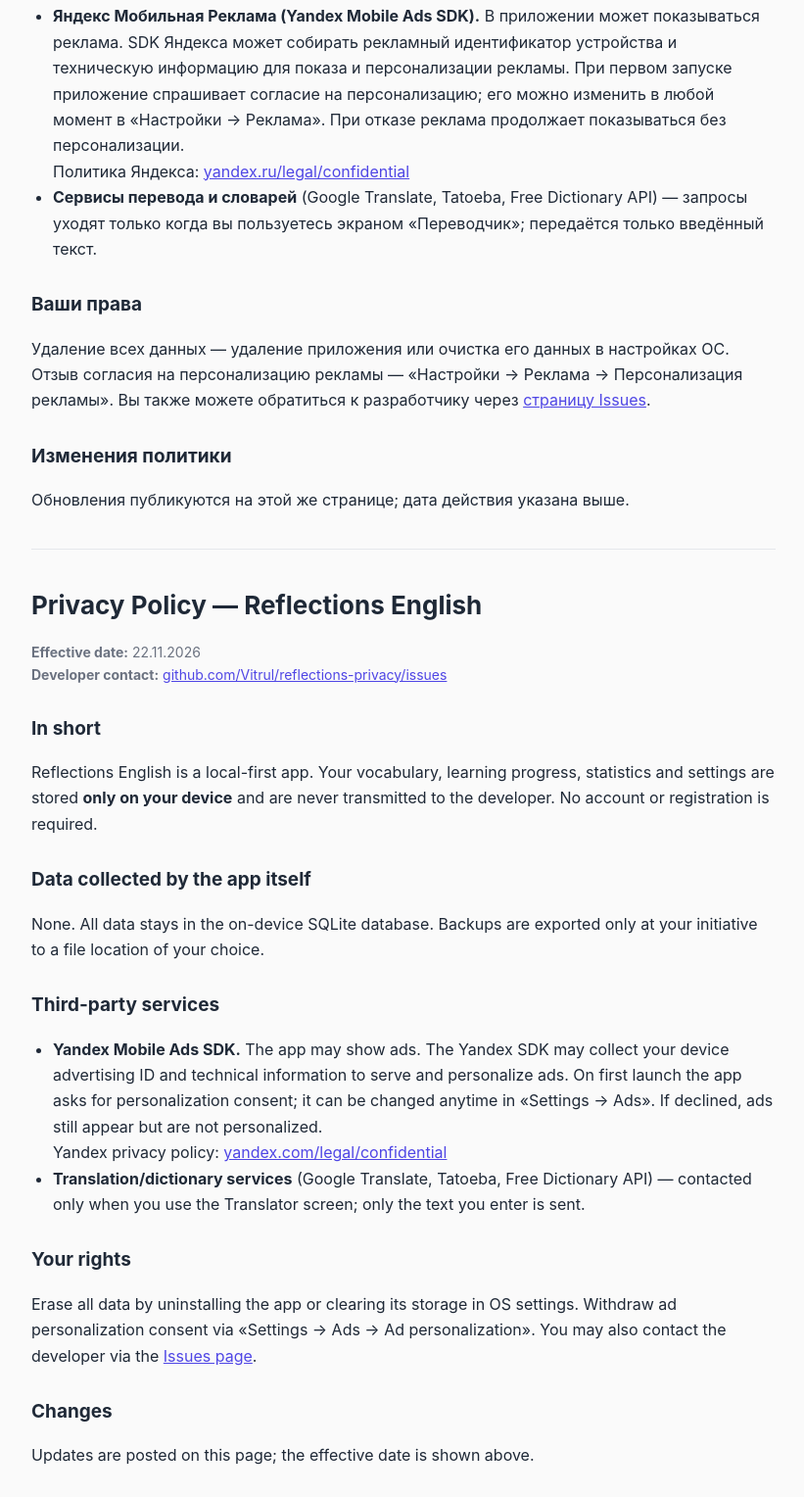
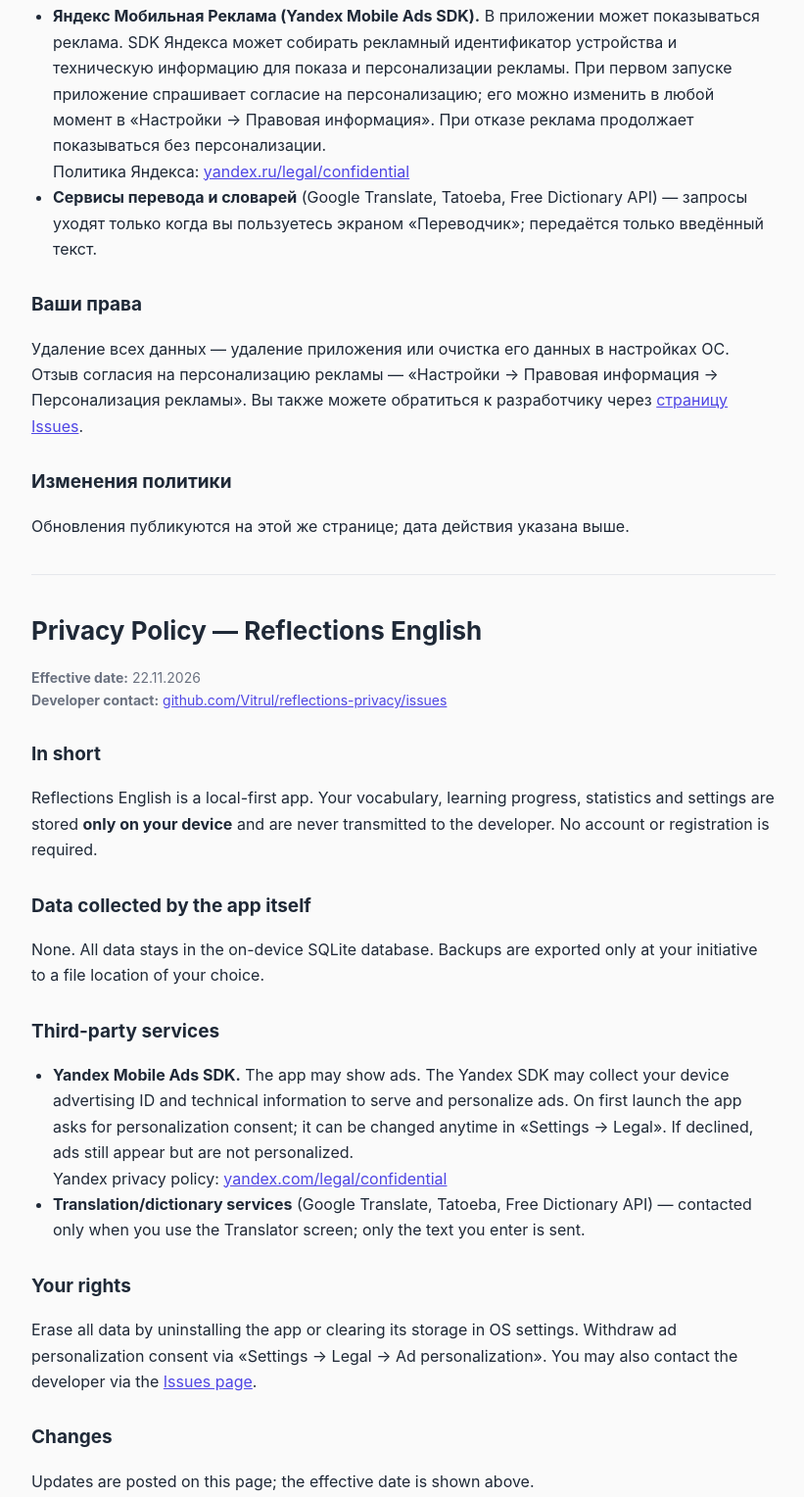
Before and after one commit to Vitrul/reflections-privacy, a plain HTML site: page index.html in a window 1280 px wide. Shown: the part 516-2044 px from the top of the page at 98% size, without its empty margins (228-1049 px from the left). Drawn offline with Linux system fonts and the light colour scheme.

Commit message:
Sync consent path wording with new Settings → Legal section

```diff
--- a/index.html
+++ b/index.html
@@ -29,13 +29,13 @@
 
 <h2>Сторонние сервисы</h2>
 <ul>
-<li><strong>Яндекс Мобильная Реклама (Yandex Mobile Ads SDK).</strong> В приложении может показываться реклама. SDK Яндекса может собирать рекламный идентификатор устройства и техническую информацию для показа и персонализации рекламы. При первом запуске приложение спрашивает согласие на персонализацию; его можно изменить в любой момент в «Настройки → Реклама». При отказе реклама продолжает показываться без персонализации.<br>
+<li><strong>Яндекс Мобильная Реклама (Yandex Mobile Ads SDK).</strong> В приложении может показываться реклама. SDK Яндекса может собирать рекламный идентификатор устройства и техническую информацию для показа и персонализации рекламы. При первом запуске приложение спрашивает согласие на персонализацию; его можно изменить в любой момент в «Настройки → Правовая информация». При отказе реклама продолжает показываться без персонализации.<br>
 Политика Яндекса: <a href="https://yandex.ru/legal/confidential/">yandex.ru/legal/confidential</a></li>
 <li><strong>Сервисы перевода и словарей</strong> (Google Translate, Tatoeba, Free Dictionary API) — запросы уходят только когда вы пользуетесь экраном «Переводчик»; передаётся только введённый текст.</li>
 </ul>
 
 <h2>Ваши права</h2>
-<p>Удаление всех данных — удаление приложения или очистка его данных в настройках ОС. Отзыв согласия на персонализацию рекламы — «Настройки → Реклама → Персонализация рекламы». Вы также можете обратиться к разработчику через <a href="https://github.com/Vitrul/reflections-privacy/issues">страницу Issues</a>.</p>
+<p>Удаление всех данных — удаление приложения или очистка его данных в настройках ОС. Отзыв согласия на персонализацию рекламы — «Настройки → Правовая информация → Персонализация рекламы». Вы также можете обратиться к разработчику через <a href="https://github.com/Vitrul/reflections-privacy/issues">страницу Issues</a>.</p>
 
 <h2>Изменения политики</h2>
 <p>Обновления публикуются на этой же странице; дата действия указана выше.</p>
@@ -54,13 +54,13 @@
 
 <h2>Third-party services</h2>
 <ul>
-<li><strong>Yandex Mobile Ads SDK.</strong> The app may show ads. The Yandex SDK may collect your device advertising ID and technical information to serve and personalize ads. On first launch the app asks for personalization consent; it can be changed anytime in «Settings → Ads». If declined, ads still appear but are not personalized.<br>
+<li><strong>Yandex Mobile Ads SDK.</strong> The app may show ads. The Yandex SDK may collect your device advertising ID and technical information to serve and personalize ads. On first launch the app asks for personalization consent; it can be changed anytime in «Settings → Legal». If declined, ads still appear but are not personalized.<br>
 Yandex privacy policy: <a href="https://yandex.com/legal/confidential/">yandex.com/legal/confidential</a></li>
 <li><strong>Translation/dictionary services</strong> (Google Translate, Tatoeba, Free Dictionary API) — contacted only when you use the Translator screen; only the text you enter is sent.</li>
 </ul>
 
 <h2>Your rights</h2>
-<p>Erase all data by uninstalling the app or clearing its storage in OS settings. Withdraw ad personalization consent via «Settings → Ads → Ad personalization». You may also contact the developer via the <a href="https://github.com/Vitrul/reflections-privacy/issues">Issues page</a>.</p>
+<p>Erase all data by uninstalling the app or clearing its storage in OS settings. Withdraw ad personalization consent via «Settings → Legal → Ad personalization». You may also contact the developer via the <a href="https://github.com/Vitrul/reflections-privacy/issues">Issues page</a>.</p>
 
 <h2>Changes</h2>
 <p>Updates are posted on this page; the effective date is shown above.</p>
```
